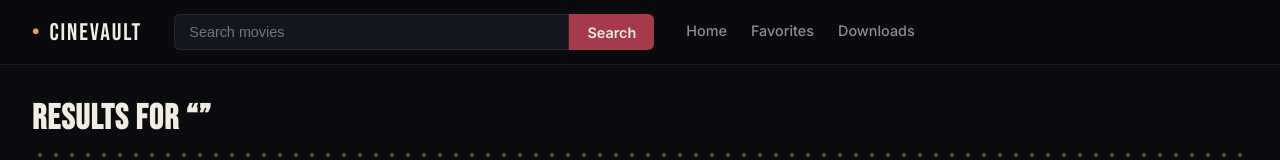
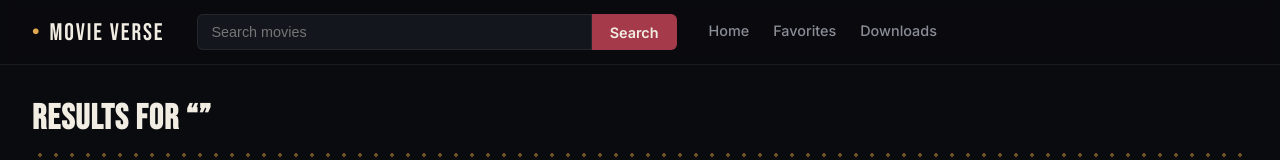
Before and after one commit to edomgetahun/movie-verse, a React (Vite) app: page /search in a window 1280 px wide. Shown: the top 160 px of the page. Built offline with nearby package versions, Linux system fonts and the light colour scheme; no server answers.

Commit message:
Update MovieCard and Navbar components

```diff
--- a/src/components/MovieCard.tsx
+++ b/src/components/MovieCard.tsx
@@ -1,5 +1,5 @@
 import { Link } from 'react-router-dom';
-import { Movie } from '../types/movie';
+import type { Movie } from '../types/movie';
 import { IMAGE_BASE } from '../services/tmdb';
 import { useDownloads } from '../context/DownloadsContext';
 import { useFavorites } from '../context/FavoritesContext';
--- a/src/components/Navbar.tsx
+++ b/src/components/Navbar.tsx
@@ -9,7 +9,7 @@ export default function Navbar() {
           <span className="brand-mark" aria-hidden="true">
             ●
           </span>
-          CINEVAULT
+          Movie Verse
         </Link>
         <SearchBar />
         <nav className="nav-links">
```
